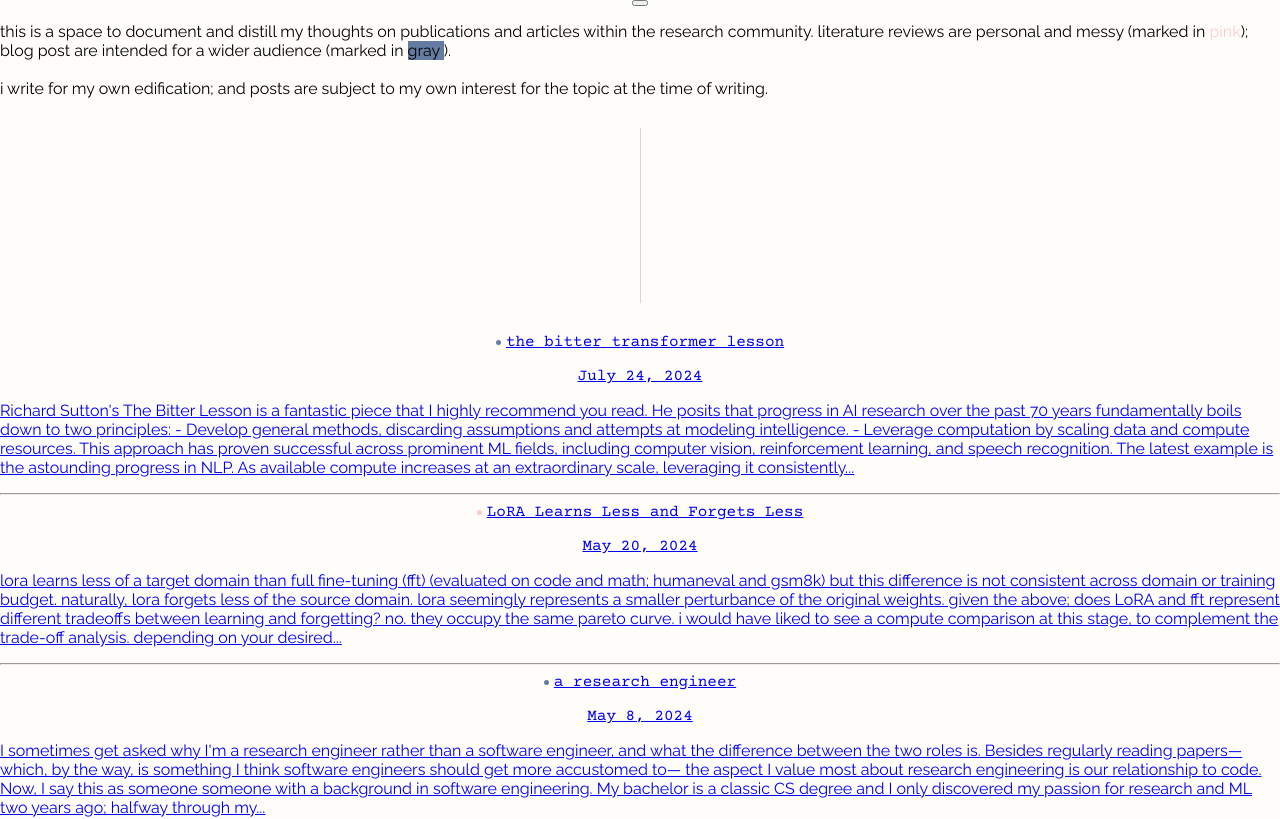
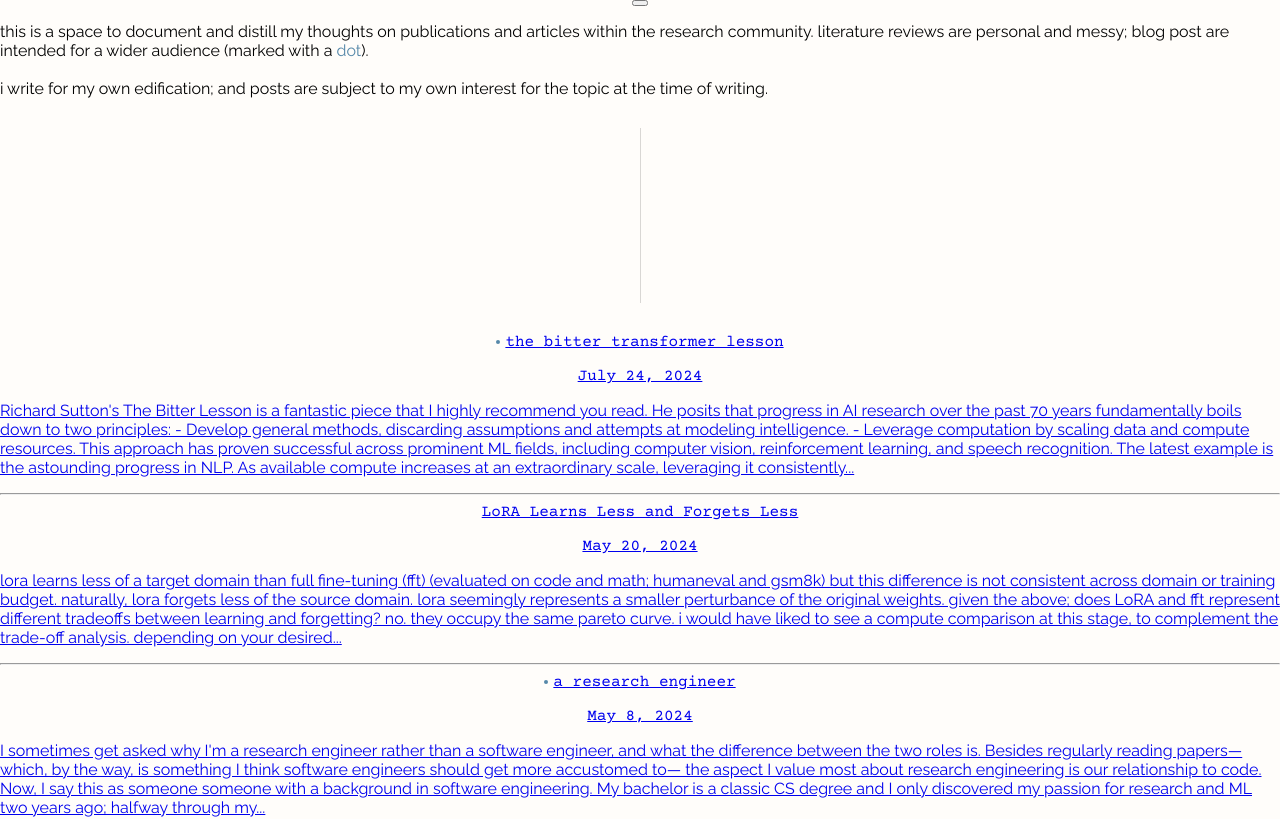
Before and after one commit to LeonEricsson/leonericsson.github.io, a Next.js app: page /blog in a window 1280 px wide. Shown: the top 819 px of the page. Built offline with nearby package versions, Linux system fonts and the light colour scheme.

Commit message:
fix on /blog

```diff
--- a/pages/blog/index.js
+++ b/pages/blog/index.js
@@ -45,9 +45,8 @@ export default function Blog({ allPostsData }) {
           <p className={`text-base italic mb-4 ${raleway.className}`}>
           this is a space to document and distill my thoughts on publications
             and articles within the research community. literature reviews are personal
-            and messy (marked in <span style={{ color: "#fccccc" }}>pink</span>);
-            blog post are intended for a wider audience (marked in{" "}
-            <span style={{ backgroundColor: "#647ca1" }}>gray </span>).
+            and messy; blog post are intended for a wider audience (marked with a{" "}
+              <span style={{ color: "#5688a9" }}>dot</span>).
             <br />
             <br />
             i write for my own edification; and posts are subject to my own interest
@@ -58,23 +57,19 @@ export default function Blog({ allPostsData }) {
             <div key={id} className="pb-16">
               <Link href={`/blog/${id}`}>
                 <span className="text-2xl cursor-pointer text-center block font-bold text-headline">
-                  {/* Red circle tag */}
+                {type === "blog" && (
                     <span
                       style={{
-                      height: "5px",
-                      width: "5px",
-                      backgroundColor:
-                        type === "paper"
-                          ? "#fccccc"
-                          : type === "blog"
-                          ? "#647ca1"
-                          : "black",
+                        height: "4px",
+                        width: "4px",
+                        backgroundColor: "#5688a9",
                         borderRadius: "50%",
                         display: "inline-block",
                         marginRight: "5px",
                         verticalAlign: "middle",
                       }}
                     ></span>
+                  )}
                   {title}
                 </span>
                 <p className="text-gray-400 text-base text-center pb-4 pt-1">
```
Lines whose indentation alone changed are shown as unchanged.
